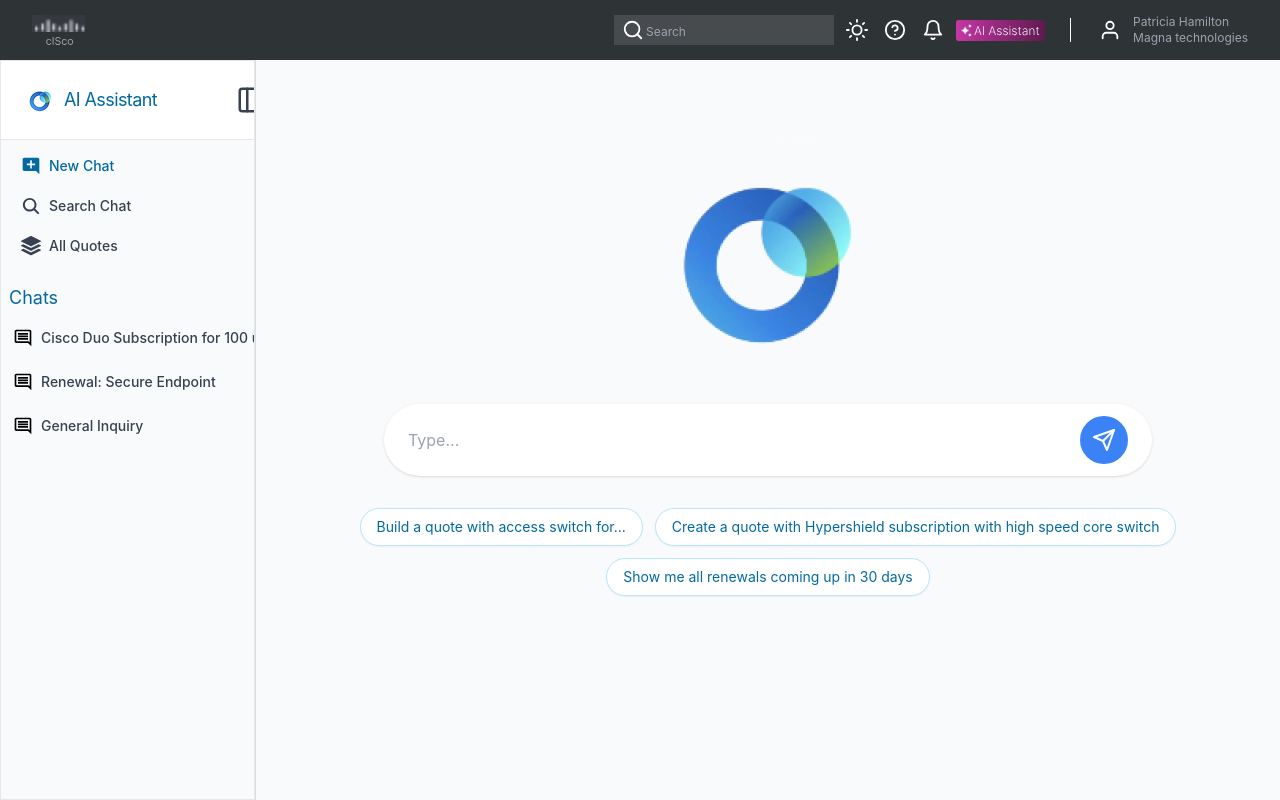
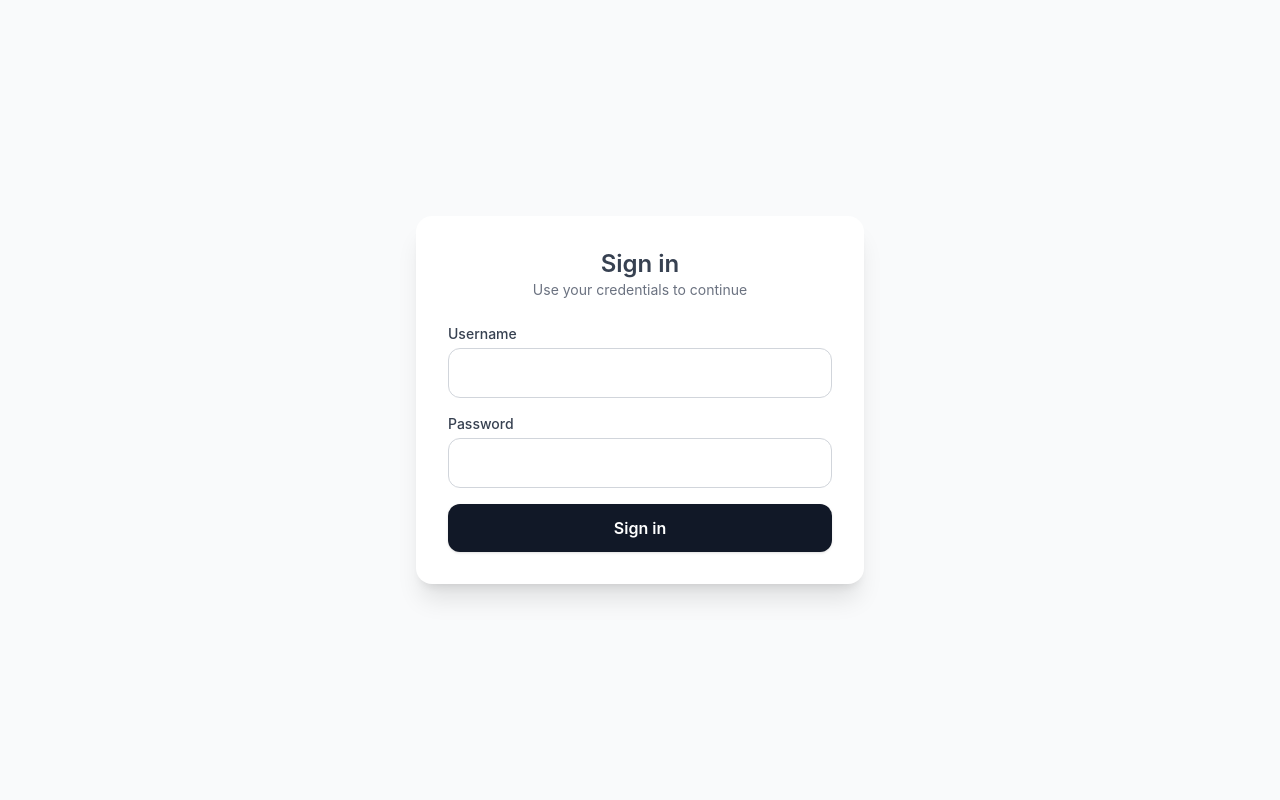
Before and after one commit to jafetmora/bd-cisco-poc, a React (Vite) app in the folder client/: page / in a window 1280 px wide. Built offline with nearby package versions, Linux system fonts and the light colour scheme.

Commit message:
put back the login

```diff
--- a/client/src/auth/AuthGate.tsx
+++ b/client/src/auth/AuthGate.tsx
@@ -1,10 +1,10 @@
 import type { ReactNode } from "react";
 
-//import LoginPage from "../pages/LoginPage";
-//import { useAuth } from "../hooks/useAuth";
+import LoginPage from "../pages/LoginPage";
+import { useAuth } from "../hooks/useAuth";
 
 export default function AuthGate({ children }: { children: ReactNode }) {
-  //  const { isAuthenticated } = useAuth();
-  //return isAuthenticated ? <>{children}</> : <LoginPage />;
+  const { isAuthenticated } = useAuth();
+  return isAuthenticated ? <>{children}</> : <LoginPage />;
   return <>{children}</>;
 }
```
